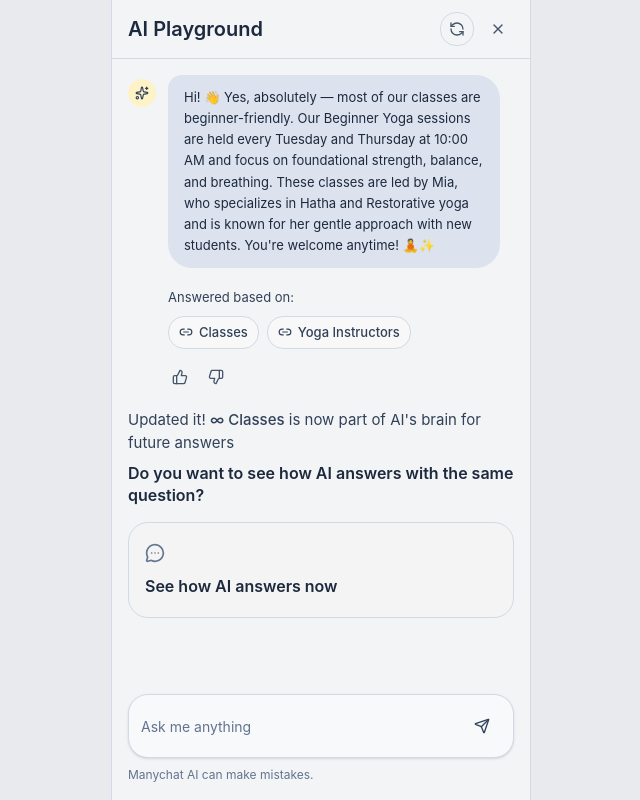
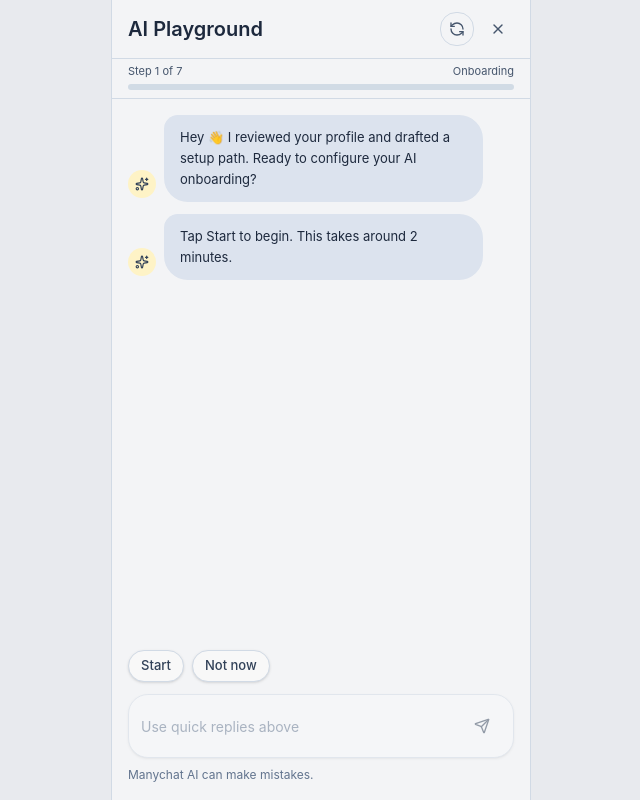
Before and after one commit to HugoCostaMC/cursor, a React (Vite) app: page / in a window 1280 px wide. Shown: the whole page, without its empty margins (319-959 px from the left). Built offline with nearby package versions, Linux system fonts and the light colour scheme.

Commit message:
Implement approved step-by-step onboarding chat process
Co-authored-by: Hugo Costa <hugo.costa@manychat.com>

```diff
--- a/src/features/onboarding/OnboardingFlow.tsx
+++ b/src/features/onboarding/OnboardingFlow.tsx
@@ -1,23 +1,357 @@
-import { type FormEvent, useState } from "react";
+import { type FormEvent, useEffect, useMemo, useRef, useState } from "react";
 import {
-  Link2,
-  MessageCircleMore,
   RefreshCcw,
   Send,
   Sparkles,
-  ThumbsDown,
-  ThumbsUp,
   X,
 } from "lucide-react";
 import { Button } from "@/components/ui/button";
 import { Input } from "@/components/ui/input";
+import { Progress } from "@/components/ui/progress";
+import { cn } from "@/lib/utils";
+
+type ChatStep =
+  | "welcome"
+  | "goal"
+  | "tone"
+  | "offer"
+  | "skill1"
+  | "skill1_edit"
+  | "skill2"
+  | "summary"
+  | "trial"
+  | "complete";
+
+interface GoalOption {
+  id: string;
+  label: string;
+  monetization: boolean;
+}
+
+interface ToneOption {
+  id: string;
+  label: string;
+}
+
+interface ChatMessage {
+  id: number;
+  role: "agent" | "user";
+  content: string;
+}
+
+const GOALS: GoalOption[] = [
+  { id: "reply", label: "Reply to followers I'm missing", monetization: false },
+  { id: "sell", label: "Sell more of my course / product", monetization: true },
+  { id: "email", label: "Grow my email list", monetization: true },
+  { id: "faq", label: "Answer repetitive questions faster", monetization: false },
+];
+
+const TONES: ToneOption[] = [
+  { id: "warm", label: "Warm & friendly" },
+  { id: "direct", label: "Straight to the point" },
+  { id: "playful", label: "Fun & playful" },
+  { id: "professional", label: "Professional & polished" },
+];
+
+const INITIAL_MESSAGES: ChatMessage[] = [
+  {
+    id: 1,
+    role: "agent",
+    content:
+      "Hey 👋 I reviewed your profile and drafted a setup path. Ready to configure your AI onboarding?",
+  },
+  {
+    id: 2,
+    role: "agent",
+    content: "Tap Start to begin. This takes around 2 minutes.",
+  },
+];
+
+const createSkillOneDraft = (offer: string, tone: string): string =>
+  `Hey 👋 Thanks for following!\nI can share details about ${offer} and help with your most common questions.\n\nTone: ${tone}.\n\nWant me to send this?`;
+
+const buildSummary = ({
+  goal,
+  tone,
+  offer,
+  skill2Enabled,
+  skill2Name,
+}: {
+  goal: string;
+  tone: string;
+  offer?: string | null;
+  skill2Enabled: boolean;
+  skill2Name: string;
+}): string => {
+  const lines = [
+    "You're all set. Here's your onboarding summary:",
+    `• Goal: ${goal}`,
+    `• Tone: ${tone}`,
+    "• Skill 1: Follow-to-DM welcome",
+    `• Skill 2: ${skill2Enabled ? skill2Name : "Skipped for now"}`,
+    "• Pre-moderation: ON",
+  ];
+
+  if (offer) {
+    lines.splice(3, 0, `• Offer: ${offer}`);
+  }
+
+  return lines.join("\n");
+};
 
 const OnboardingFlow = () => {
-  const [question, setQuestion] = useState("");
+  const [step, setStep] = useState<ChatStep>("welcome");
+  const [messages, setMessages] = useState<ChatMessage[]>(INITIAL_MESSAGES);
+  const [quickReplies, setQuickReplies] = useState<string[]>(["Start", "Not now"]);
+  const [inputValue, setInputValue] = useState("");
+
+  const [selectedGoalId, setSelectedGoalId] = useState<string | null>(null);
+  const [selectedToneId, setSelectedToneId] = useState<string | null>(null);
+  const [offer, setOffer] = useState<string | null>(null);
+  const [skill1Message, setSkill1Message] = useState<string | null>(null);
+  const [skill2Enabled, setSkill2Enabled] = useState<boolean | null>(null);
+  const [trialStarted, setTrialStarted] = useState<boolean | null>(null);
+
+  const messageIdRef = useRef(3);
+  const scrollRef = useRef<HTMLDivElement | null>(null);
+
+  const selectedGoal = useMemo(
+    () => GOALS.find((goal) => goal.id === selectedGoalId) ?? null,
+    [selectedGoalId],
+  );
+  const selectedTone = useMemo(
+    () => TONES.find((tone) => tone.id === selectedToneId) ?? null,
+    [selectedToneId],
+  );
+
+  const monetizationPath = selectedGoal?.monetization ?? false;
+
+  const stepSequence = useMemo(
+    () =>
+      monetizationPath
+        ? ([
+            "welcome",
+            "goal",
+            "tone",
+            "offer",
+            "skill1",
+            "skill2",
+            "summary",
+            "trial",
+            "complete",
+          ] as const)
+        : ([
+            "welcome",
+            "goal",
+            "tone",
+            "skill1",
+            "skill2",
+            "summary",
+            "trial",
+            "complete",
+          ] as const),
+    [monetizationPath],
+  );
+
+  const progressKey = step === "skill1_edit" ? "skill1" : step;
+  const progressIndex = Math.max(stepSequence.indexOf(progressKey as (typeof stepSequence)[number]), 0);
+  const progressValue = Math.round(((progressIndex + 1) / stepSequence.length) * 100);
+
+  const needsTextInput = step === "offer" || step === "skill1_edit";
+  const inputPlaceholder =
+    step === "offer"
+      ? "What do you sell? Example: Online coaching program"
+      : "Write your preferred first DM wording";
+
+  useEffect(() => {
+    if (!scrollRef.current) {
+      return;
+    }
+    scrollRef.current.scrollTop = scrollRef.current.scrollHeight;
+  }, [messages, quickReplies, step]);
 
   const handleSubmit = (event: FormEvent<HTMLFormElement>) => {
     event.preventDefault();
-    setQuestion("");
+    const value = inputValue.trim();
+    if (!value || !needsTextInput) {
+      return;
+    }
+    appendMessage("user", value);
+    setInputValue("");
+
+    if (step === "offer") {
+      setOffer(value);
+      const toneLabel = selectedTone?.label ?? "Warm & friendly";
+      const draft = createSkillOneDraft(value, toneLabel);
+      setSkill1Message(draft);
+      appendMessage(
+        "agent",
+        `Great — I drafted your first message:\n\n${draft}\n\nUse this version?`,
+      );
+      setStep("skill1");
+      setQuickReplies(["Looks good", "Edit this"]);
+      return;
+    }
+
+    if (step === "skill1_edit") {
+      setSkill1Message(value);
+      appendMessage("agent", "Nice update. Saved your edited Skill 1 message.");
+      startSkillTwoStep();
+    }
+  };
+
+  const appendMessage = (role: ChatMessage["role"], content: string) => {
+    setMessages((previous) => [
+      ...previous,
+      {
+        id: messageIdRef.current++,
+        role,
+        content,
+      },
+    ]);
+  };
+
+  const resetConversation = () => {
+    messageIdRef.current = 3;
+    setStep("welcome");
+    setMessages(INITIAL_MESSAGES);
+    setQuickReplies(["Start", "Not now"]);
+    setInputValue("");
+    setSelectedGoalId(null);
+    setSelectedToneId(null);
+    setOffer(null);
+    setSkill1Message(null);
+    setSkill2Enabled(null);
+    setTrialStarted(null);
+  };
+
+  const startSkillTwoStep = () => {
+    const prompt = monetizationPath
+      ? "One more suggestion: should I auto-reply to comments and send your offer link in DM?"
+      : "One more suggestion: should I auto-reply to story mentions so engagement never goes cold?";
+    appendMessage("agent", prompt);
+    setStep("skill2");
+    setQuickReplies(["Yes, do it", "Not yet"]);
+  };
+
+  const handleQuickReply = (reply: string) => {
+    if (reply === "Restart onboarding") {
+      resetConversation();
+      return;
+    }
+
+    appendMessage("user", reply);
+
+    if (step === "welcome") {
+      if (reply === "Not now") {
+        appendMessage("agent", "No problem. Tap Start whenever you're ready.");
+        setQuickReplies(["Start"]);
+        return;
+      }
+      appendMessage("agent", "Great. What's the main thing you want help with first?");
+      setStep("goal");
+      setQuickReplies(GOALS.map((goal) => goal.label));
+      return;
+    }
+
+    if (step === "goal") {
+      const goal = GOALS.find((item) => item.label === reply);
+      if (!goal) {
+        return;
+      }
+      setSelectedGoalId(goal.id);
+      appendMessage("agent", `Perfect. We will prioritize: ${goal.label.toLowerCase()}.`);
+      appendMessage("agent", "How should I sound when replying on your behalf?");
+      setStep("tone");
+      setQuickReplies(TONES.map((tone) => tone.label));
+      return;
+    }
+
+    if (step === "tone") {
+      const tone = TONES.find((item) => item.label === reply);
+      if (!tone) {
+        return;
+      }
+      setSelectedToneId(tone.id);
+      appendMessage("agent", `Got it — using a ${tone.label.toLowerCase()} tone.`);
+
+      if (monetizationPath) {
+        appendMessage(
+          "agent",
+          "What is the main thing you offer? Send a short description so I can draft Skill 1.",
+        );
+        setStep("offer");
+        setQuickReplies([]);
+        return;
+      }
+
+      const draft = createSkillOneDraft("your content and offers", tone.label);
+      setSkill1Message(draft);
+      appendMessage(
+        "agent",
+        `I drafted your first follow-to-DM message:\n\n${draft}\n\nUse this version?`,
+      );
+      setStep("skill1");
+      setQuickReplies(["Looks good", "Edit this"]);
+      return;
+    }
+
+    if (step === "skill1") {
+      if (reply === "Edit this") {
+        appendMessage("agent", "Send me the exact wording you want for Skill 1.");
+        setStep("skill1_edit");
+        setQuickReplies([]);
+        return;
+      }
+      appendMessage("agent", "Great. Skill 1 approved.");
+      startSkillTwoStep();
+      return;
+    }
+
+    if (step === "skill2") {
+      const enabled = reply === "Yes, do it";
+      setSkill2Enabled(enabled);
+      const summary = buildSummary({
+        goal: selectedGoal?.label ?? "Not set",
+        tone: selectedTone?.label ?? "Not set",
+        offer,
+        skill2Enabled: enabled,
+        skill2Name: monetizationPath ? "Comment-to-DM with offer link" : "Story mention auto-reply",
+      });
+      appendMessage("agent", summary);
+      appendMessage("agent", "Continue to final trial step?");
+      setStep("summary");
+      setQuickReplies(["Continue"]);
+      return;
+    }
+
+    if (step === "summary") {
+      appendMessage(
+        "agent",
+        "Final step: start your free trial now, or skip and continue in setup mode.",
+      );
+      setStep("trial");
+      setQuickReplies(["Start free trial", "Skip for now"]);
+      return;
+    }
+
+    if (step === "trial") {
+      if (reply === "Start free trial") {
+        setTrialStarted(true);
+        appendMessage(
+          "agent",
+          "Trial started ✅\nNext: connect Instagram and launch your first two skills.",
+        );
+      } else {
+        setTrialStarted(false);
+        appendMessage(
+          "agent",
+          "No worries — setup is saved. You can start the trial anytime from settings.",
+        );
+      }
+      setStep("complete");
+      setQuickReplies(["Restart onboarding"]);
+    }
   };
 
   return (
@@ -41,82 +375,67 @@ const OnboardingFlow = () => {
           </button>
         </div>
       </header>
+      <div className="border-b border-slate-300 bg-[#f3f4f6] px-4 pb-2 pt-1">
+        <div className="mb-1 flex items-center justify-between text-[11px] text-slate-600">
+          <span>
+            Step {Math.min(progressIndex + 1, stepSequence.length - 1)} of {stepSequence.length - 1}
+          </span>
+          <span>Onboarding</span>
+        </div>
+        <Progress value={progressValue} className="h-1.5 bg-slate-300/80" />
+      </div>
 
       <div className="flex-1 space-y-5 overflow-y-auto px-4 py-4">
-        <div className="flex items-start gap-3">
-          <span className="mt-1 flex h-7 w-7 shrink-0 items-center justify-center rounded-full bg-amber-100 text-slate-700">
-            <Sparkles className="h-3.5 w-3.5" />
-          </span>
-          <div className="max-w-[86%] rounded-2xl rounded-tl-md bg-[#dce3ee] px-4 py-3 text-[13px] leading-relaxed text-slate-800">
-            Hi! 👋 Yes, absolutely — most of our classes are beginner-friendly. Our Beginner Yoga
-            sessions are held every Tuesday and Thursday at 10:00 AM and focus on foundational
-            strength, balance, and breathing. These classes are led by Mia, who specializes in
-            Hatha and Restorative yoga and is known for her gentle approach with new students.
-            You&apos;re welcome anytime! 🧘✨
-          </div>
-        </div>
-
-        <div className="pl-10">
-          <p className="text-[13px] text-slate-700">Answered based on:</p>
-          <div className="mt-2 flex flex-wrap gap-2">
-            <button
-              type="button"
-              className="inline-flex items-center gap-1.5 rounded-lg border border-slate-300 bg-[#f8f8f8] px-2.5 py-1.5 text-[13px] font-medium text-slate-700"
+        <div ref={scrollRef} className="space-y-3">
+          {messages.map((message) => (
+            <div
+              key={message.id}
+              className={cn("flex w-full", message.role === "user" ? "justify-end" : "justify-start")}
             >
-              <Link2 className="h-3.5 w-3.5" />
-              Classes
-            </button>
-            <button
-              type="button"
-              className="inline-flex items-center gap-1.5 rounded-lg border border-slate-300 bg-[#f8f8f8] px-2.5 py-1.5 text-[13px] font-medium text-slate-700"
-            >
-              <Link2 className="h-3.5 w-3.5" />
-              Yoga Instructors
-            </button>
-          </div>
-          <div className="mt-4 flex items-center gap-3 text-slate-600">
-            <button
-              type="button"
-              aria-label="Helpful"
-              className="rounded-md p-1 hover:bg-slate-200"
-            >
-              <ThumbsUp className="h-4 w-4" />
-            </button>
-            <button
-              type="button"
-              aria-label="Not helpful"
-              className="rounded-md p-1 hover:bg-slate-200"
-            >
-              <ThumbsDown className="h-4 w-4" />
-            </button>
-          </div>
-        </div>
-
-        <div>
-          <p className="text-[15px] text-slate-700">
-            Updated it! <span className="font-medium">∞ Classes</span> is now part of AI&apos;s
-            brain for future answers
-          </p>
-          <h2 className="mt-2 text-[16px] font-semibold leading-snug text-slate-800">
-            Do you want to see how AI answers with the same question?
-          </h2>
-          <button
-            type="button"
-            className="mt-4 w-full rounded-xl border border-slate-300 bg-[#f4f4f5] px-4 py-5 text-left"
-          >
-            <MessageCircleMore className="mb-3 h-5 w-5 text-slate-500" />
-            <p className="text-[16px] font-semibold leading-snug text-slate-800">See how AI answers now</p>
-          </button>
+              {message.role === "agent" ? (
+                <div className="flex max-w-[92%] items-end gap-2">
+                  <span className="mb-1 flex h-7 w-7 shrink-0 items-center justify-center rounded-full bg-amber-100 text-slate-700">
+                    <Sparkles className="h-3.5 w-3.5" />
+                  </span>
+                  <div className="whitespace-pre-line rounded-2xl rounded-tl-md bg-[#dce3ee] px-4 py-3 text-[13px] leading-relaxed text-slate-800">
+                    {message.content}
+                  </div>
+                </div>
+              ) : (
+                <div className="max-w-[82%] whitespace-pre-line rounded-2xl rounded-br-md bg-[#1F5ED8] px-4 py-3 text-[13px] leading-relaxed text-white">
+                  {message.content}
+                </div>
+              )}
+            </div>
+          ))}
         </div>
       </div>
 
       <footer className="px-4 pb-4 pt-2">
+        {quickReplies.length > 0 && (
+          <div className="mb-3 flex flex-wrap gap-2">
+            {quickReplies.map((reply) => (
+              <Button
+                key={reply}
+                type="button"
+                size="sm"
+                variant="outline"
+                onClick={() => handleQuickReply(reply)}
+                className="rounded-lg border-slate-300 bg-[#f8f8f8] text-[13px] text-slate-700 hover:bg-slate-200"
+              >
+                {reply}
+              </Button>
+            ))}
+          </div>
+        )}
+
         <form className="relative" onSubmit={handleSubmit}>
           <Input
-            value={question}
-            onChange={(event) => setQuestion(event.target.value)}
-            placeholder="Ask me anything"
+            value={inputValue}
+            onChange={(event) => setInputValue(event.target.value)}
+            placeholder={needsTextInput ? inputPlaceholder : "Use quick replies above"}
             className="h-16 rounded-xl border-slate-300 bg-[#f8f9fb] pr-14 text-[16px] text-slate-800 placeholder:text-slate-500"
+            disabled={!needsTextInput}
           />
           <Button
             type="submit"
@@ -124,10 +443,16 @@ const OnboardingFlow = () => {
             variant="ghost"
             className="absolute right-3 top-1/2 h-10 w-10 -translate-y-1/2 text-slate-700 hover:bg-slate-200"
             aria-label="Send"
+            disabled={!needsTextInput || inputValue.trim().length === 0}
           >
             <Send className="h-5 w-5" />
           </Button>
         </form>
+        {step === "complete" && (
+          <p className="mt-2 text-[12px] font-medium text-slate-700">
+            Status: {trialStarted ? "Trial started" : "Setup saved without trial"}
+          </p>
+        )}
         <p className="mt-2 text-[12px] text-slate-500">Manychat AI can make mistakes.</p>
       </footer>
     </div>
```
